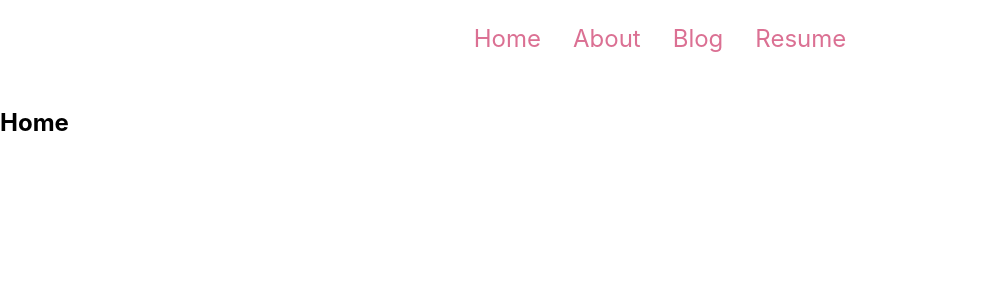
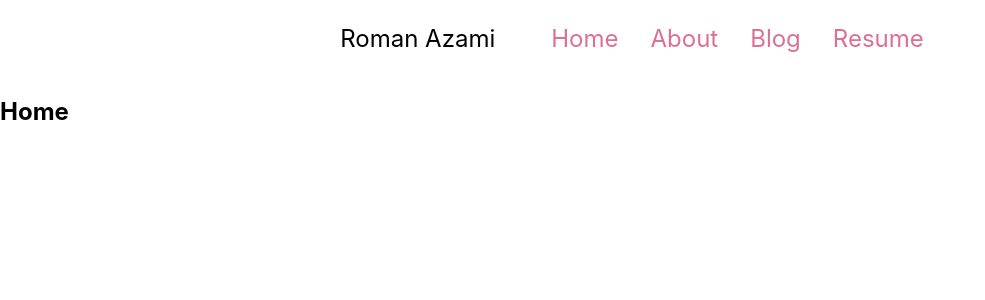
Before and after one commit to so-dewy/personal-website, a React (Create React App) app: page / in a window 1280 px wide. Shown: the top 300 px of the page, without its empty margins (0-985 px from the left). Built offline with nearby package versions, Linux system fonts and the light colour scheme.

Commit message:
Add name-logo to header

```diff
--- a/src/header/Header.tsx
+++ b/src/header/Header.tsx
@@ -4,11 +4,16 @@ import styled from 'styled-components';
 const StyledHeader = styled.header`
   min-height: 8vh;
   font-size: calc(8px + 2vmin);
+  display: flex;
+  flex-direction: row;
+  align-items: center;
+  justify-content: center;
 `;
 
 function Header() {
   return (
     <StyledHeader>
+      Roman Azami
       <NavigationList />
     </StyledHeader>
   );
```
